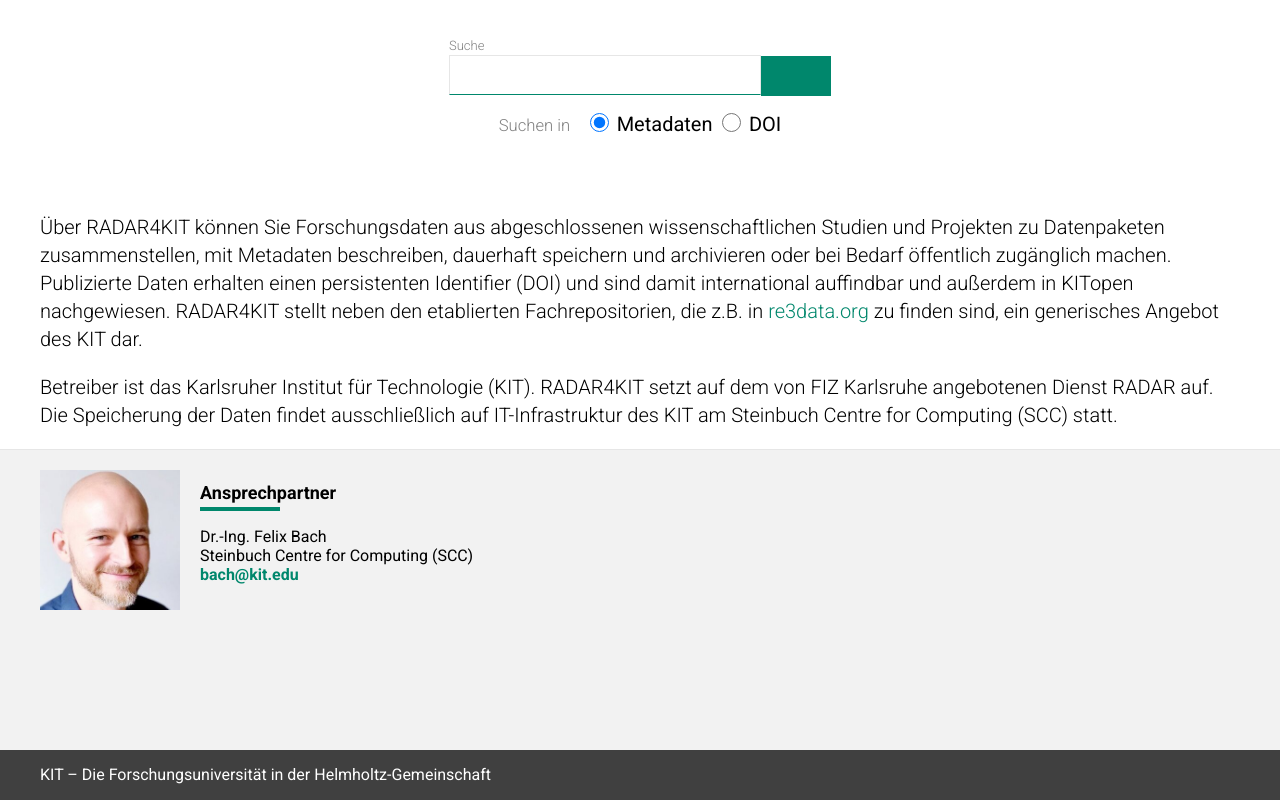
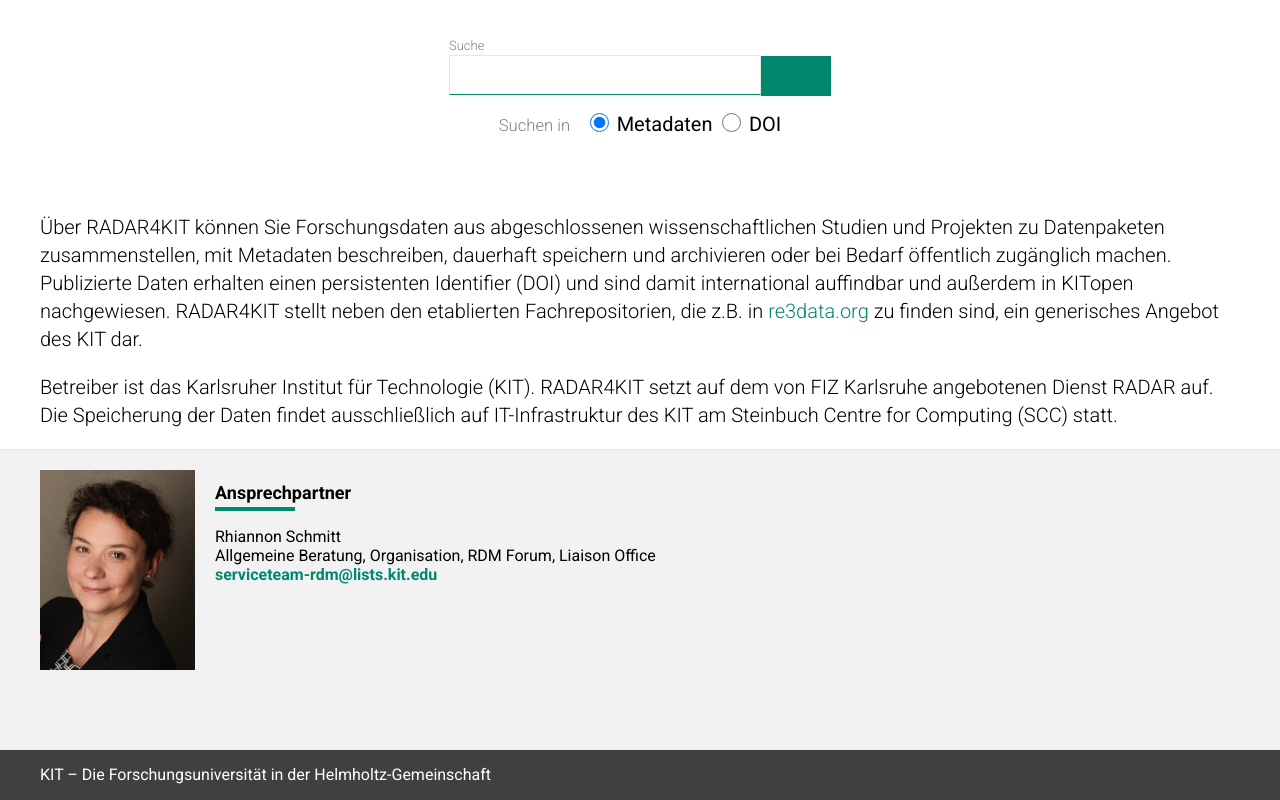
Before and after one commit to ptrxyz/kit-r4k, a plain HTML site: page index.html in a window 1280 px wide. Shown: the part 463-1263 px from the top of the page. Drawn offline with Linux system fonts and the light colour scheme; a web font is replaced by a local one.

Commit message:
Rhia is now responsible

```diff
--- a/css/main.css
+++ b/css/main.css
@@ -7,8 +7,13 @@
 }
 
 @font-face {
-  font-family: "kit-icons";
-  src: url("https://static.scc.kit.edu/kit-2020/fonts/kit-icons/kit-icons.ttf?2haur7") format("truetype"), url("https://static.scc.kit.edu/kit-2020/fonts/kit-icons/kit-icons.woff?2haur7") format("woff"), url("https://static.scc.kit.edu/kit-2020/fonts/kit-icons/kit-icons.svg?2haur7#kit-icons") format("svg");
+    font-family: 'kit-icons';
+    src: url('https://static.scc.kit.edu/kit-2020/fonts/kit-icons/kit-icons.ttf?2haur7')
+            format('truetype'),
+        url('https://static.scc.kit.edu/kit-2020/fonts/kit-icons/kit-icons.woff?2haur7')
+            format('woff'),
+        url('https://static.scc.kit.edu/kit-2020/fonts/kit-icons/kit-icons.svg?2haur7#kit-icons')
+            format('svg');
     font-style: normal;
     font-weight: normal;
     font-display: block;
@@ -17,7 +22,7 @@
 body {
     padding: 0;
     margin: 0;
-  font-family: "Roboto", sans;
+    font-family: 'Roboto', sans;
     font-size: 16px;
     min-height: 100vh;
 }
@@ -72,7 +77,7 @@ body {
     transform: translateY(-3px);
     -webkit-box-sizing: border-box;
     box-sizing: border-box;
-  font-family: "kit-icons" !important;
+    font-family: 'kit-icons' !important;
     display: inline-block;
     outline: none;
     width: 70px;
@@ -229,7 +234,7 @@ header nav li a {
 }
 
 header nav li[rolling]:hover:after {
-  content: "";
+    content: '';
     border: 10px solid var(--main-accent);
     border-right: 10px solid transparent;
     border-left: 10px solid transparent;
@@ -273,7 +278,8 @@ header nav li rollup {
     -webkit-transition: opacity 0.2s ease, -webkit-transform 0.13s ease;
     transition: opacity 0.2s ease, -webkit-transform 0.13s ease;
     transition: transform 0.13s ease, opacity 0.2s ease;
-  transition: transform 0.13s ease, opacity 0.2s ease, -webkit-transform 0.13s ease;
+    transition: transform 0.13s ease, opacity 0.2s ease,
+        -webkit-transform 0.13s ease;
     -webkit-transform-origin: top;
     transform-origin: top;
 }
@@ -339,7 +345,7 @@ main .contentWrap {
 }
 
 main .banner {
-  background-image: url("../img/banner2.png");
+    background-image: url('../img/banner2.png');
     height: 140px;
     margin-top: 120px;
     background-size: 100% 100%;
@@ -376,7 +382,7 @@ main .content h1 {
 }
 
 main .content h1::after {
-  content: "";
+    content: '';
     width: 80px;
     display: block;
     -webkit-transform: translateX(0) scaleX(1);
@@ -424,8 +430,8 @@ footer .contentWrap .contactBox {
 }
 
 footer .contentWrap .contactBox img {
-  width: 140px;
-  height: 140px;
+    width: 155px;
+    height: 200px;
     padding-right: 20px;
 }
 
@@ -436,7 +442,7 @@ footer .contentWrap .contactBox h1 {
 }
 
 footer .contentWrap .contactBox h1::after {
-  content: "";
+    content: '';
     width: 80px;
     display: block;
     -webkit-transform: translateX(0) scaleX(1) translateY(4px);
--- a/index.html
+++ b/index.html
@@ -114,16 +114,16 @@
     <footer>
         <div class="contentWrap">
             <!-- <div class="footerBox">
-                FELIX!
-            </div> -->
+                    FELIX!
+                </div> -->
             <div class="footerBox contactBox sbs">
-                <img src="img/felix.bach.jpg">
+                <img src="img/rhiannon.schmitt.jpg">
                 <div>
                     <h1>Ansprechpartner</h1>
                     <span>
-                        Dr.-Ing. Felix Bach<br>
-                        Steinbuch Centre for Computing (SCC)<br>
-                        <a href='mailto:bach@kit.edu'>bach@kit.edu</a>
+                        Rhiannon Schmitt<br>
+                        Allgemeine Beratung, Organisation, RDM Forum, Liaison Office<br>
+                        <a href='mailto:serviceteam-rdm@lists.kit.edu'>serviceteam-rdm@lists.kit.edu</a>
                     </span>
                 </div>
             </div>
```
Also changed, not shown: description.html (+6 -6 lines), description_en.html (+4 -4 lines), tos.html (+6 -6 lines), img/rhiannon.schmitt.jpg (added). Lines whose indentation alone changed are shown as unchanged.
